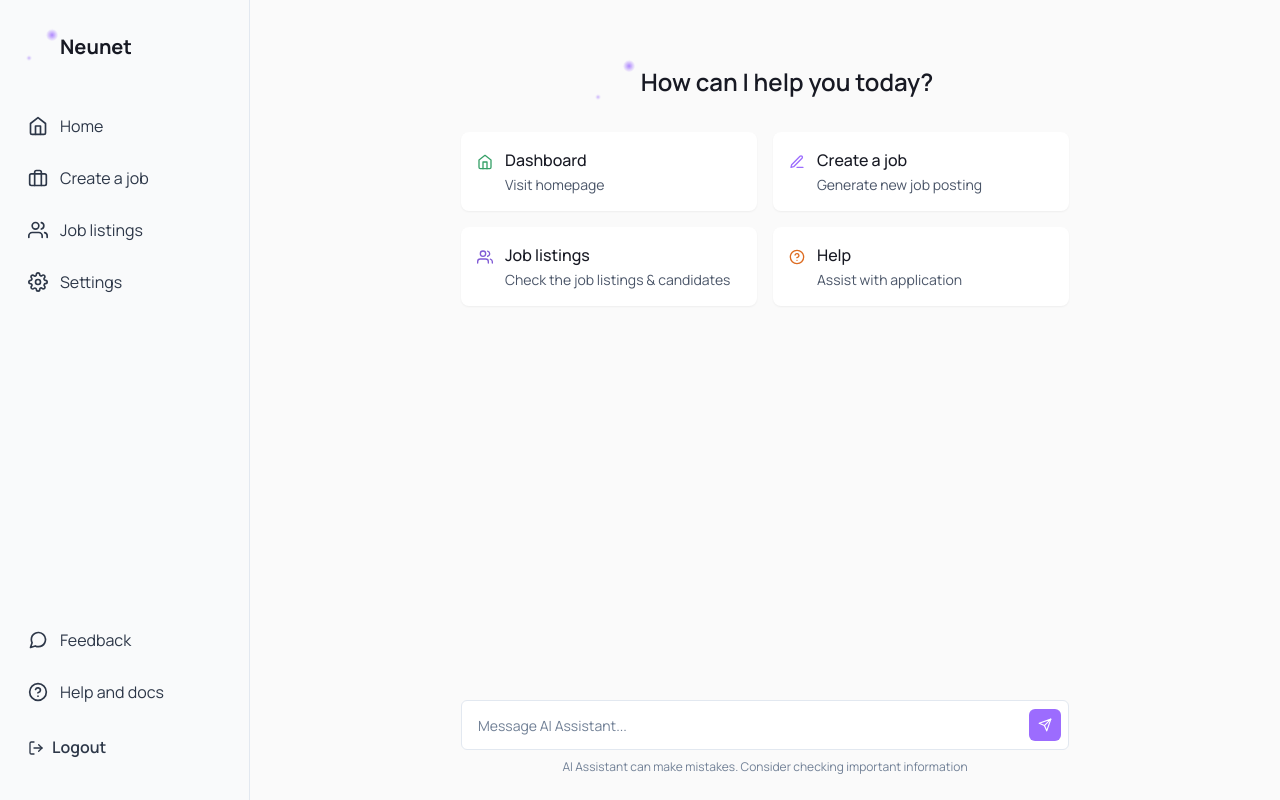
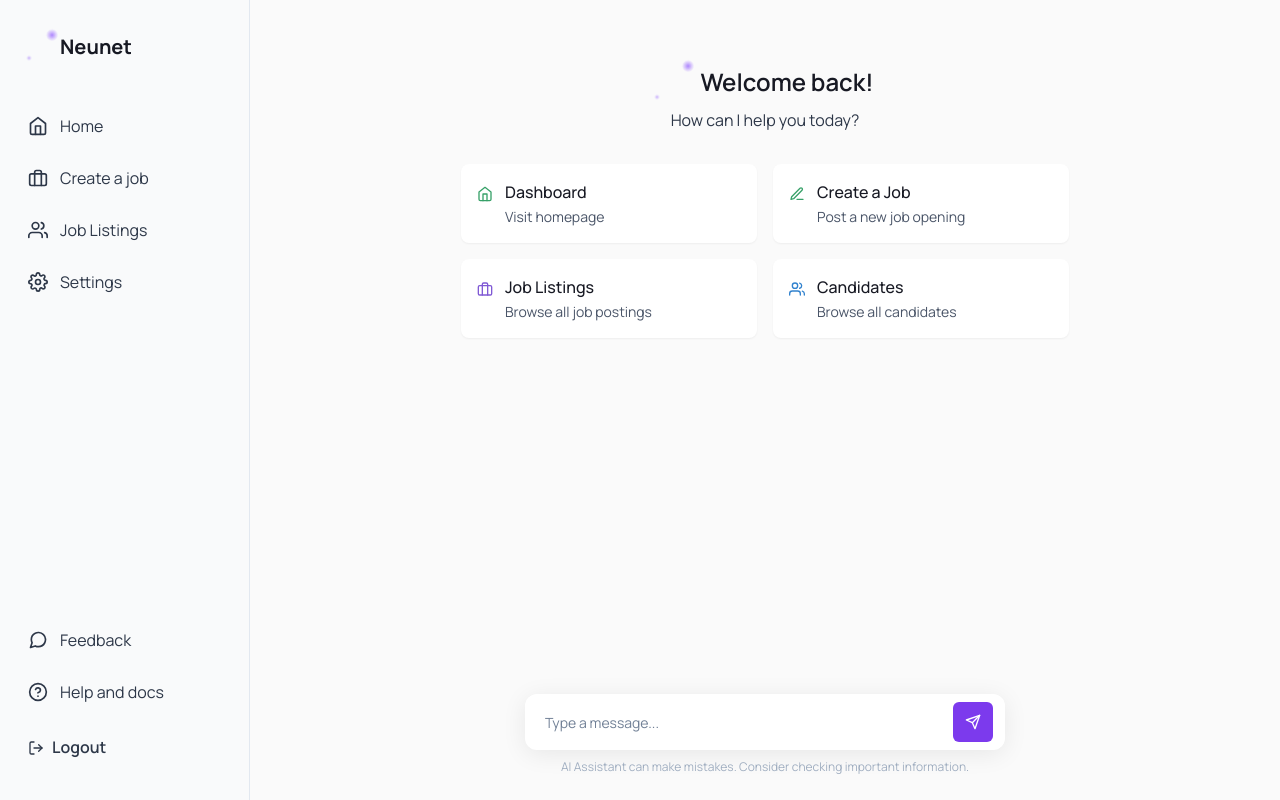
Before and after one commit to ASTHA22/Neunet_app, a React (Vite) app: page /chat in a window 1280 px wide. Built offline with nearby package versions, Linux system fonts and the light colour scheme; some icons are missing.

Commit message:
chat page & robin

```diff
--- a/src/components/Chat.tsx
+++ b/src/components/Chat.tsx
@@ -33,15 +33,26 @@ import { generateJobDescription, getCandidateById, getJobCandidates, sendEmail }
 import { JobFormData } from '../pages/CreateJob';
 import { useParams } from 'react-router-dom';
 
-// Helper to render candidate cards or fallback to plain text
-function renderChatMessage(textOrObj: string | any) {
-  // If it's a string, render as plain text
-  if (typeof textOrObj === 'string') {
-    return <Text whiteSpace="pre-line">{textOrObj}</Text>;
+// Helper to render different message types
+interface MessageContent {
+  type: string;
+  [key: string]: any;
+}
+
+function renderChatMessage(content: string | MessageContent) {
+  // If it's a string, wrap it in a message object
+  if (typeof content === 'string') {
+    return <Text whiteSpace="pre-line">{content}</Text>;
   }
-  // If it's an object with type topCandidates
-  if (textOrObj && typeof textOrObj === 'object' && textOrObj.type === 'topCandidates' && Array.isArray(textOrObj.candidates)) {
-    const candidates = textOrObj.candidates;
+
+  // Handle different message types
+  if (!content || typeof content !== 'object') {
+    return <Text color="red.500">[Invalid message format]</Text>;
+  }
+
+  // Handle top candidates
+  if (content.type === 'topCandidates' && Array.isArray(content.candidates)) {
+    const candidates = content.candidates;
     return (
       <VStack align="stretch" spacing={3}>
         <Text fontWeight="bold" mb={2}>Top Candidates for this Job:</Text>
@@ -61,9 +72,9 @@ function renderChatMessage(textOrObj: string | any) {
       </VStack>
     );
   }
-  // If it's an object with type jobs_applied_cards
-  if (textOrObj && typeof textOrObj === 'object' && textOrObj.type === 'jobs_applied_cards' && Array.isArray(textOrObj.jobs)) {
-    const jobs = textOrObj.jobs;
+  // Handle jobs applied cards
+  if (content.type === 'jobs_applied_cards' && Array.isArray(content.jobs)) {
+    const jobs = content.jobs;
     return (
       <VStack align="stretch" spacing={3} mt={2} mb={2}>
         {jobs.map((job: any, idx: number) => (
@@ -79,8 +90,13 @@ function renderChatMessage(textOrObj: string | any) {
       </VStack>
     );
   }
-  // Fallback for unknown object types
-  return <Text color="red.400">[Unsupported message format]</Text>;
+  // Fallback for unknown message types
+  return (
+    <Text color="red.500">
+      [Unsupported message format: {content.type || 'unknown'}]
+      {JSON.stringify(content, null, 2)}
+    </Text>
+  );
 }
 
 
@@ -583,7 +599,7 @@ export const Chat = ({ isOpen, onClose, onAIGeneratedJob, candidateId: candidate
         <HStack spacing={3} align="center">
           <AnimatedLogo size={20} />
           <Text fontSize="lg" fontWeight="medium">
-            Chatbot
+            Robin
           </Text>
           <Box flex={1} />
           <CloseButton onClick={handleClose} />
@@ -611,22 +627,36 @@ export const Chat = ({ isOpen, onClose, onAIGeneratedJob, candidateId: candidate
         )}
         {/* Chat conversation area */}
         <VStack spacing={4} width="200px">
-          <>
+          <VStack spacing={4} width="100%" px={4} align="stretch">
             {messages.map((msg, idx) => {
-              let parsed = msg.text;
-              if (typeof parsed === 'string' && parsed.startsWith('{') && parsed.endsWith('}')) {
+              let content = msg.text;
+              // If content is a string that looks like JSON, try to parse it
+              if (typeof content === 'string' && content.trim().startsWith('{') && content.trim().endsWith('}')) {
                 try {
-                  parsed = JSON.parse(parsed);
-                } catch {}
+                  content = JSON.parse(content);
+                } catch (e) {
+                  console.warn('Failed to parse message as JSON:', content);
+                }
               }
+              // If content is already an object, use it directly
+              const messageContent = typeof content === 'object' ? content : { type: 'text', content };
+
               return (
-                <Box key={idx} alignSelf={msg.sender === 'user' ? 'flex-end' : 'flex-start'}>
-                  {renderChatMessage(parsed)}
+                <Box
+                  key={idx}
+                  alignSelf={msg.sender === 'user' ? 'flex-end' : 'flex-start'}
+                  maxW="80%"
+                  bg={msg.sender === 'user' ? 'purple.50' : 'gray.50'}
+                  p={3}
+                  borderRadius="lg"
+                  boxShadow="sm"
+                >
+                  {renderChatMessage(messageContent)}
                 </Box>
               );
             })}
             <div ref={chatBottomRef} />
-          </>
+          </VStack>
         </VStack>
 
         {/* Email Compose Modal */}
--- a/src/components/ChatWidget.tsx
+++ b/src/components/ChatWidget.tsx
@@ -76,7 +76,7 @@ export const ChatWidget = ({ onAIGeneratedJob, candidateId }: { onAIGeneratedJob
             whileTap={{ scale: 0.95 }}
           >
             <AnimatedLogo size={20} color="white" />
-            <Text>Chat</Text>
+            <Text>Robin</Text>
           </GradientButton>
           <Sparkle />
           <Box position="absolute" top={-2} right={-2}>
--- /dev/null
+++ b/src/components/PostLoginQuickActions.tsx
@@ -0,0 +1,81 @@
+import { SimpleGrid, Box, Icon, Text, ChakraLink, HStack } from '@chakra-ui/react';
+import { FiBriefcase, FiUsers, FiEdit3, FiHelpCircle } from 'react-icons/fi';
+
+interface QuickActionLinkProps {
+  icon: any;
+  title: string;
+  description: string;
+  action: string;
+  iconColor?: string;
+  onAction: (action: string) => void;
+}
+
+const QuickActionLink = ({ icon, title, description, action, iconColor, onAction }: QuickActionLinkProps) => (
+  <Box
+    as="button"
+    onClick={() => onAction(action)}
+    display="block"
+    p={4}
+    bg="white"
+    borderRadius="lg"
+    _hover={{ bg: 'gray.50' }}
+    w="full"
+    h="full"
+    boxShadow="sm"
+    border="none"
+    textAlign="left"
+  >
+    <HStack spacing={3} align="flex-start">
+      <Box color={iconColor || 'brand.500'} mt={1}>
+        <Icon as={icon} boxSize={4} />
+      </Box>
+      <Box>
+        <Text fontWeight="medium" fontSize="md" mb={0.5}>
+          {title}
+        </Text>
+        <Text fontSize="sm" color="gray.600">
+          {description}
+        </Text>
+      </Box>
+    </HStack>
+  </Box>
+);
+
+export const PostLoginQuickActions = ({ onAction }: { onAction: (action: string) => void }) => {
+  return (
+    <SimpleGrid columns={2} spacing={4} mb={4}>
+      <QuickActionLink
+        icon={FiBriefcase}
+        title="View my jobs"
+        description="See your job postings"
+        action="view_my_jobs"
+        iconColor="green.500"
+        onAction={onAction}
+      />
+      <QuickActionLink
+        icon={FiUsers}
+        title="Show all candidates"
+        description="Browse all candidates"
+        action="show_all_candidates"
+        iconColor="purple.500"
+        onAction={onAction}
+      />
+      <QuickActionLink
+        icon={FiEdit3}
+        title="Create new job"
+        description="Post a new job opening"
+        action="create_new_job"
+        iconColor="purple.400"
+        onAction={onAction}
+      />
+      <QuickActionLink
+        icon={FiHelpCircle}
+        title="Help / FAQ"
+        description="Get assistance and answers"
+        action="help_faq"
+        iconColor="orange.500"
+        onAction={onAction}
+      />
+    </SimpleGrid>
+  );
+};
--- a/src/components/Sidebar.tsx
+++ b/src/components/Sidebar.tsx
@@ -64,8 +64,8 @@ export const Sidebar = () => {
           <SidebarLink to="/create-job" icon={FiBriefcase}>
             Create a job
           </SidebarLink>
-          <SidebarLink to="/job-listings" icon={FiUsers}>
-            Job listings
+          <SidebarLink to="/jobs" icon={FiUsers}>
+            Job Listings
           </SidebarLink>
           <SidebarLink to="/settings" icon={FiSettings}>
             Settings
--- a/src/pages/CandidateDetails.tsx
+++ b/src/pages/CandidateDetails.tsx
@@ -1,4 +1,3 @@
-import { ChatWidget } from '../components/ChatWidget';
 import {
   Box,
   Button,
@@ -99,6 +98,7 @@ function normalizeRanking(ranking: number): number {
 }
 import { getCandidateById, getCandidateResume, updateCandidateStatus } from '../services/api';
 import { useToast } from '@chakra-ui/react';
+import { ChatWidget } from '../components/ChatWidget';
 
 const CandidateDetails: React.FC = () => {
   // Track action in progress for each job
--- a/src/pages/ChatPage.tsx
+++ b/src/pages/ChatPage.tsx
@@ -1,8 +1,10 @@
 import { Box, Container, Input, Text, SimpleGrid, Icon, Link as ChakraLink, HStack, IconButton } from '@chakra-ui/react'
-import { FiHome, FiEdit3, FiUsers, FiHelpCircle, FiSend } from 'react-icons/fi'
-import { Link } from 'react-router-dom'
+import { FiMessageSquare, FiSend, FiUsers, FiEdit3, FiHelpCircle, FiBriefcase, FiHome } from 'react-icons/fi';
+import { Link, useLocation } from 'react-router-dom'
 import { useState } from 'react'
 import { AnimatedLogo } from '../components/AnimatedLogo'
+import { PostLoginQuickActions } from '../components/PostLoginQuickActions'
+import { Chat } from '../components/Chat' // No ChatWidget or ChatButton needed on ChatPage
 
 interface QuickLinkProps {
   icon: any
@@ -42,38 +44,41 @@ const QuickLink = ({ icon, title, description, to, iconColor }: QuickLinkProps)
 )
 
 export const ChatPage = () => {
-  const [message, setMessage] = useState('')
-  const [messages, setMessages] = useState<Array<{ text: string; isBot: boolean }>>([])
+  const location = useLocation();
+  const [inputValue, setInputValue] = useState('');
+  // Handler for onboarding quick actions
+  const handleOnboardingAction = (action: string) => {
+    // Example: You can trigger chat messages or navigate
+    if (action === 'view_my_jobs') {
+      window.location.href = '/job-listings';
+    } else if (action === 'show_all_candidates') {
+      window.location.href = '/job-candidates';
+    } else if (action === 'create_new_job') {
+      window.location.href = '/create-job';
+    } else if (action === 'help_faq') {
+      window.location.href = '/help';
+    }
+  };
 
-  const handleSend = () => {
-    if (message.trim()) {
-      setMessages([...messages, { text: message, isBot: false }])
-      setMessage('')
-
-      setTimeout(() => {
-        setMessages(prev => [...prev, {
-          text: "I'll help you with that! What specific information do you need?",
-          isBot: true
-        }])
-      }, 1000)
+  const handleSendMessage = () => {
+    if (inputValue.trim()) {
+      // TODO: send message logic
+      console.log('Send message:', inputValue);
+      setInputValue('');
     }
-  }
-
-  const handleKeyPress = (e: React.KeyboardEvent) => {
-    if (e.key === 'Enter') {
-      handleSend()
-    }
-  }
+  };
 
   return (
     <Box minH="100vh" display="flex" flexDirection="column" bg="#FAFAFA">
       <Container maxW="container.sm" pt={16} flex="1">
         <Box mb={8}>
-          <Text fontSize="2xl" fontWeight="semibold" textAlign="center" mb={8} display="flex" alignItems="center" justifyContent="center" gap={3}>
+          <Text fontSize="2xl" fontWeight="semibold" textAlign="center" mb={2} display="flex" alignItems="center" justifyContent="center" gap={3}>
             <AnimatedLogo size={32} />
+            Welcome back!
+          </Text>
+          <Text fontSize="md" textAlign="center" mb={8} color="gray.700">
             How can I help you today?
           </Text>
-
           <SimpleGrid columns={2} spacing={4}>
             <QuickLink
               icon={FiHome}
@@ -84,91 +89,93 @@ export const ChatPage = () => {
             />
             <QuickLink
               icon={FiEdit3}
-              title="Create a job"
-              description="Generate new job posting"
+              title="Create a Job"
+              description="Post a new job opening"
               to="/create-job"
-              iconColor="#9C6CFE"
+              iconColor="green.500"
+            />
+            <QuickLink
+              icon={FiBriefcase}
+              title="Job Listings"
+              description="Browse all job postings"
+              to="/jobs"
+              iconColor="purple.500"
             />
             <QuickLink
               icon={FiUsers}
-              title="Job listings"
-              description="Check the job listings & candidates"
-              to="/job-listings"
-              iconColor="purple.500"
-            />
-            <QuickLink
-              icon={FiHelpCircle}
-              title="Help"
-              description="Assist with application"
-              to="/help"
-              iconColor="orange.500"
+              title="Candidates"
+              description="Browse all candidates"
+              to="/job-candidates"
+              iconColor="blue.500"
             />
           </SimpleGrid>
         </Box>
-
-        {messages.length > 0 && (
-          <Box mb={8}>
-            {messages.map((msg, index) => (
+      </Container>
+      {/* Manual chat entry box (fixed, centered, pixel-perfect) */}
       <Box
-                key={index}
-                bg={msg.isBot ? 'gray.100' : '#9C6CFE'}
-                color={msg.isBot ? 'black' : 'white'}
+        position="fixed"
+        left={{ base: 0, md: '250px' }}
+        right={0}
+        bottom={0}
+        py={6}
+        zIndex={30}
+        display="flex"
+        flexDirection="column"
+        alignItems="center"
+        bg="transparent"
+      >
+        <Box
+          w="100%"
+          maxW="480px"
+          mx="auto"
+          display="flex"
+          alignItems="center"
+          bg="white"
+          borderRadius="xl"
+          boxShadow="0 4px 24px 0 rgba(0,0,0,0.08)"
+          px={3}
           py={2}
-                px={4}
-                borderRadius="lg"
-                mb={2}
-                maxW="80%"
-                ml={msg.isBot ? 0 : 'auto'}
         >
-                <Text>{msg.text}</Text>
-              </Box>
-            ))}
-          </Box>
-        )}
-      </Container>
-
-      <Box py={6}>
-        <Container maxW="container.sm">
-          <Box>
-            <Box position="relative" mb={2}>
           <Input
-                placeholder="Message AI Assistant..."
-                size="lg"
-                bg="white"
-                pr="40px"
-                borderRadius="md"
+            placeholder="Type a message..."
+            variant="unstyled"
+            value={inputValue}
+            onChange={(e) => setInputValue(e.target.value)}
+            onKeyDown={(e) => {
+              if (e.key === 'Enter' && inputValue.trim()) {
+                e.preventDefault()
+                handleSendMessage()
+              }
+            }}
+            flex={1}
             fontSize="sm"
-                value={message}
-                onChange={(e) => setMessage(e.target.value)}
-                onKeyPress={handleKeyPress}
-                border="1px solid"
-                borderColor="gray.200"
-                _focus={{
-                  borderColor: '#9C6CFE',
+            px={2}
+            _focusVisible={{
+              outline: 'none',
               boxShadow: 'none'
             }}
-                h="50px"
           />
           <IconButton
             aria-label="Send message"
             icon={<FiSend />}
-                onClick={handleSend}
-                bg="#9C6CFE"
+            colorScheme="purple"
+            bg="#7C3AED"
             color="white"
-                size="sm"
-                position="absolute"
-                right={2}
-                top="50%"
-                transform="translateY(-50%)"
-                _hover={{ bg: '#8A5EE3' }}
+            size="md"
+            ml={2}
+            _hover={{ bg: '#6D28D9' }}
+            _active={{ bg: '#5B21B6' }}
+            onClick={() => {
+              if (inputValue.trim()) {
+                handleSendMessage();
+              }
+            }}
           />
         </Box>
-            <Text fontSize="xs" color="gray.500" textAlign="center">
-              AI Assistant can make mistakes. Consider checking important information
+        <Text mt={2} fontSize="xs" color="gray.400" textAlign="center" maxW="480px">
+          AI Assistant can make mistakes. Consider checking important information.
         </Text>
       </Box>
-        </Container>
     </Box>
-    </Box>
-  )
+  );
 }
```
Lines whose indentation alone changed are shown as unchanged.
